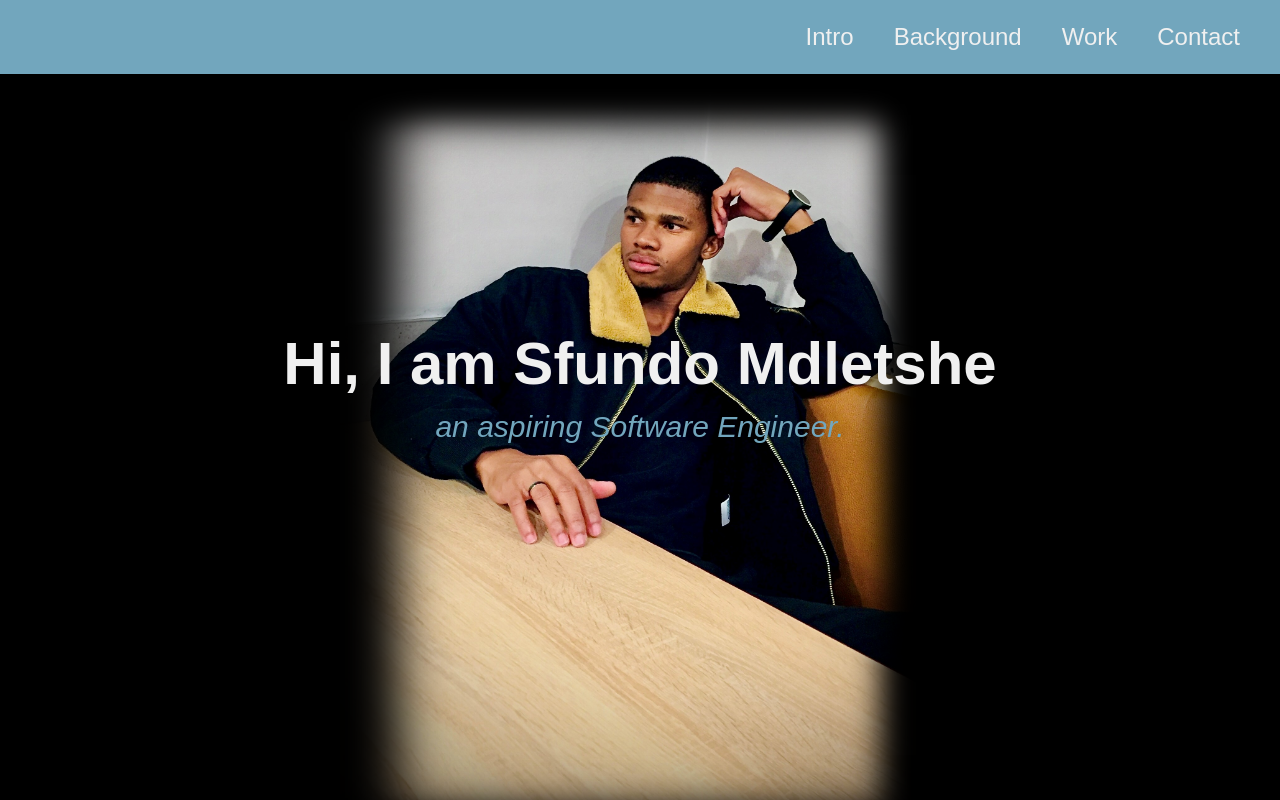
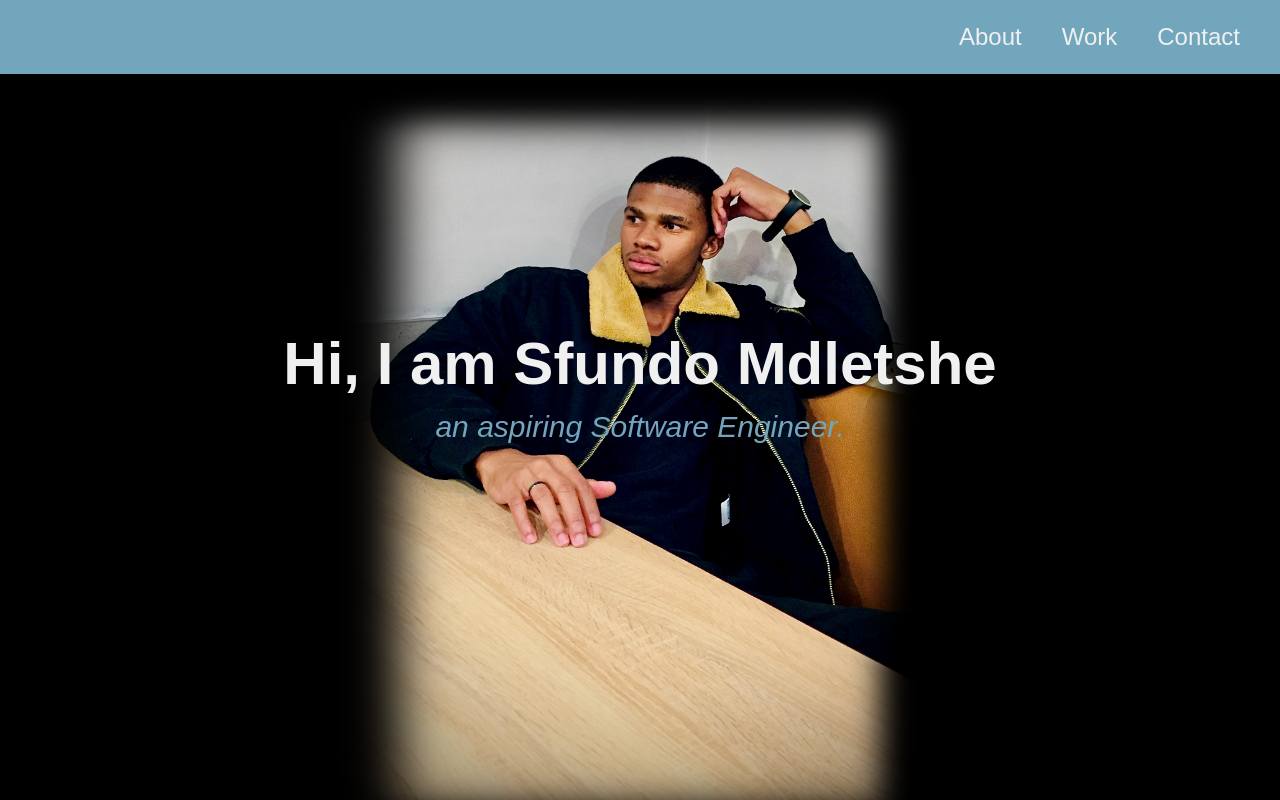
Before and after one commit to SfundoLucianMdletshe/portfolio, a plain HTML site: page index.html in a window 1280 px wide. Shown: the top 800 px of the page. Drawn offline with Linux system fonts and the light colour scheme.

Commit message:
Update index.html

```diff
--- a/index.html
+++ b/index.html
@@ -12,10 +12,7 @@
     <nav id="navbar" class="nav">
       <ul class="nav-list">
         <li>
-          <a href="#welcome-section">Intro</a>
-        </li>
-        <li>
-          <a href="#background">Background</a>
+          <a href="#welcome-section">About</a>
         </li>
         <li>
           <a href="#projects">Work</a>
```
